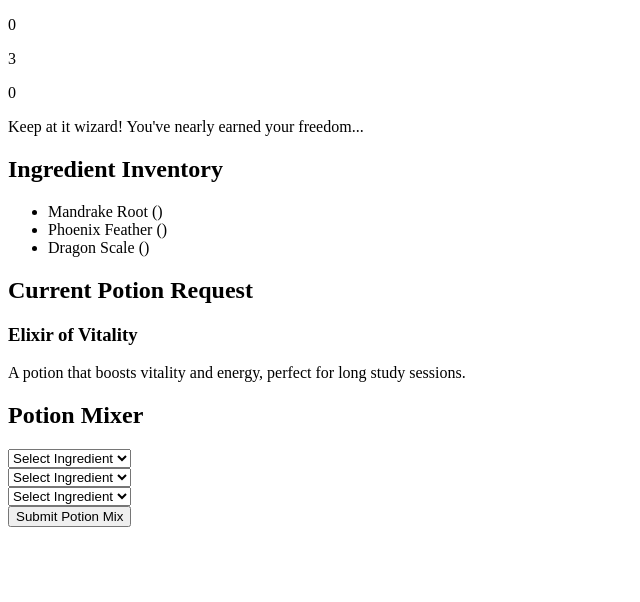
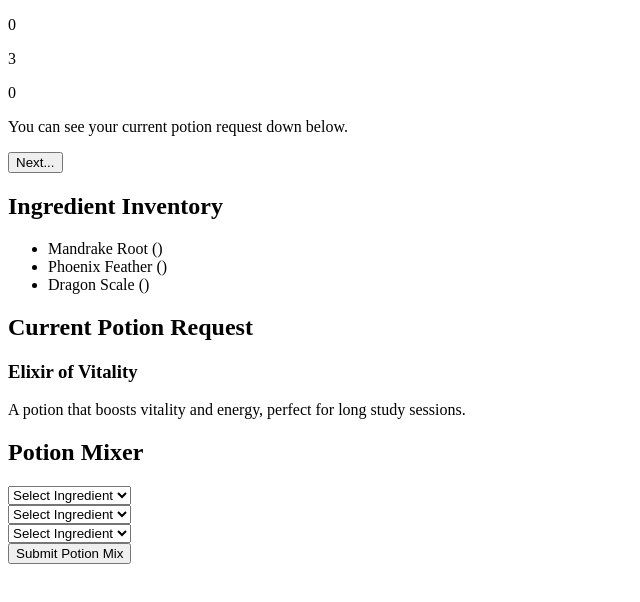
Before and after one commit to shaan-exe/atdp-potionpanic, a Vue app: page / in a window 1280 px wide. Shown: the top 602 px of the page, without its empty margins (0-640 px from the left). Built offline with nearby package versions, Linux system fonts and the light colour scheme.

Commit message:
TEST- added store.js for local storage of data- making pasing data between components MUCH simpler- also implementing feedback array.

```diff
--- a/src/App.vue
+++ b/src/App.vue
@@ -4,6 +4,7 @@ import FeedbackPanel from './main-components/FeedbackPanel.vue'
 import IngredientInventory from './main-components/IngredientInventory.vue'
 import RequestDisplay from './main-components/RequestDisplay.vue'
 import PotionMixer from './main-components/PotionMixer.vue'
+import store from './shared-data/store.js'
 
 export default {
   components: {
@@ -19,38 +20,7 @@ export default {
   data() {
     return {
       // the major game state variables will be stored here, like the current potion request, the player's inventory, and the current mixer state.
-      gameData: {
-        currentRequest: {},
-        inventory: [
-          {
-            name: 'Mandrake Root',
-            type: 'herb',
-            description:
-              'A root known for its magical properties, often used in potions to enhance learning and memory.',
-            rarity: 'common',
-          },
-          {
-            name: 'Phoenix Feather',
-            type: 'magical',
-            description:
-              'A feather from a phoenix, known for its regenerative properties and used in potions to boost vitality.',
-            rarity: 'rare',
-          },
-          {
-            name: 'Dragon Scale',
-            type: 'mineral',
-            description:
-              'A scale from a dragon, prized for its strength and used in potions to enhance physical resilience.',
-            rarity: 'legendary',
-          },
-        ],
-        mixerState: [],
-        feedback: '',
-        dayProgress: 0,
-        triesLeft: 3,
-        totalPotionsMade: 0,
-        gameState: 'ongoing',
-      },
+      gameData: store.gameData,
       requestKey: 0,
     }
   },
@@ -75,12 +45,23 @@ export default {
       this.gameData.currentRequest = {} // reset current request
       this.requestKey += 1
     },
+    gameInit() {
+      this.gameData.dayProgress = 0
+      this.gameData.triesLeft = 3
+      this.gameData.totalPotionsMade = 0
+      this.gameData.feedback =
+        "Welcome to Potion Panic! Let's start by brewing our first potion- the potion of learning."
+      //wait a second then go to next line of dialogue
+      setTimeout(() => {
+        this.gameData.feedback = 'You can see your current potion request down below.'
+      }, 1000)
+    },
   },
   computed: {
     //these will be "checks" of the current game state, like whether the player has won or lost, or if the game is still ongoing.
   },
   mounted() {
-    // this is where the game will be initialized, like setting up the first potion request, initializing the inventory, etc.
+    this.gameInit()
   },
 }
 </script>
--- a/src/main-components/FeedbackPanel.vue
+++ b/src/main-components/FeedbackPanel.vue
@@ -19,6 +19,8 @@ export default {
     <!--add improved structure for this component -->
     <p v-if="feedback">{{ feedback }}</p>
     <p v-else>Keep at it wizard! You've nearly earned your freedom...</p>
+
+    <button @click="$emit('next-feedback')">Next...</button>
   </section>
 </template>
 
--- a/src/main-components/GameTracker.vue
+++ b/src/main-components/GameTracker.vue
@@ -1,4 +1,5 @@
 <script>
+import store from '../shared-data/store.js'
 export default {
   props: {
     gameData: {},
--- a/src/main-components/RequestDisplay.vue
+++ b/src/main-components/RequestDisplay.vue
@@ -1,7 +1,6 @@
 <script>
 import Ingredients from '../json/ingredients.json'
 import PotionRequests from '../json/potionrequests.json'
-//import math
 
 export default {
   components: {},
--- /dev/null
+++ b/src/shared-data/store.js
@@ -0,0 +1,34 @@
+export default {
+  gameData: {
+    currentRequest: {},
+    inventory: [
+      {
+        name: 'Mandrake Root',
+        type: 'herb',
+        description:
+          'A root known for its magical properties, often used in potions to enhance learning and memory.',
+        rarity: 'common',
+      },
+      {
+        name: 'Phoenix Feather',
+        type: 'magical',
+        description:
+          'A feather from a phoenix, known for its regenerative properties and used in potions to boost vitality.',
+        rarity: 'rare',
+      },
+      {
+        name: 'Dragon Scale',
+        type: 'mineral',
+        description:
+          'A scale from a dragon, prized for its strength and used in potions to enhance physical resilience.',
+        rarity: 'legendary',
+      },
+    ],
+    mixerState: [],
+    feedback: '',
+    dayProgress: 0,
+    triesLeft: 3,
+    totalPotionsMade: 0,
+    gameState: 'ongoing',
+  },
+}
```
